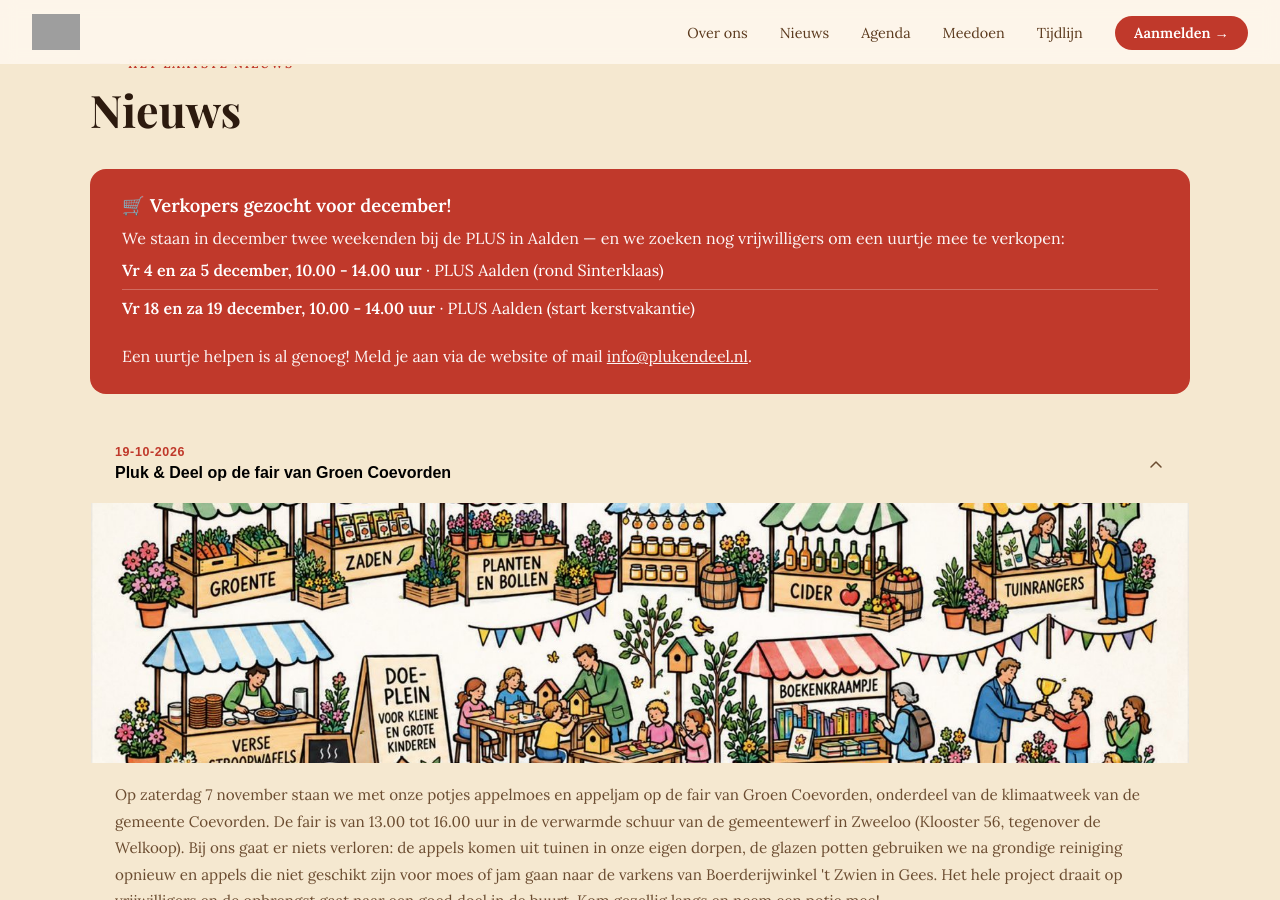
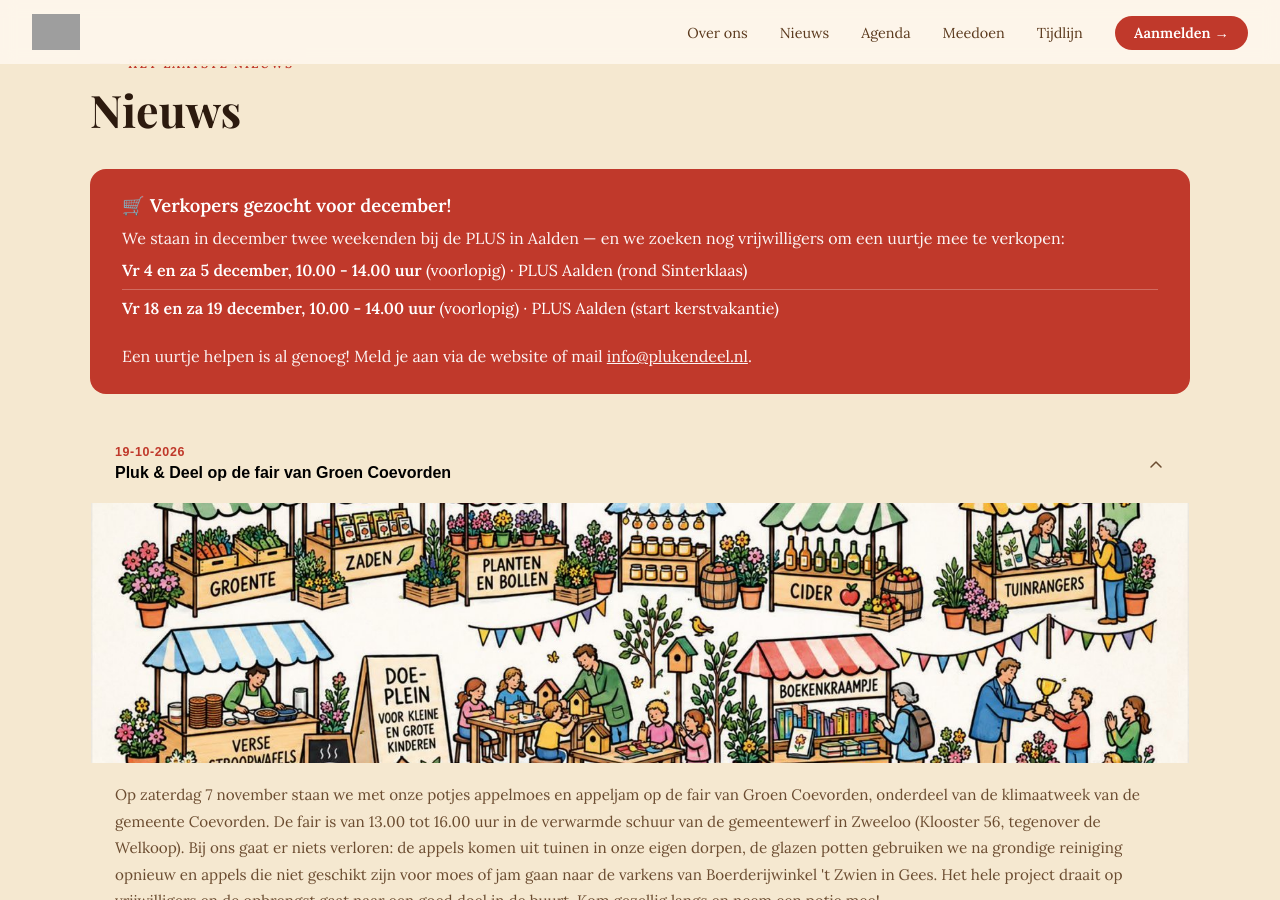
Before and after one commit to PlukenDeel/Pluk-en-Deel-2, a Jekyll site: the page built from index.html, in a window 1280 px wide and 900 px high, scrolled down 2140 px. Built offline with Jekyll 4.4.1, drawn with Linux system fonts in a browser that asks for light colours; some web fonts are replaced; grey boxes are pictures that could not be loaded.

Commit message:
Banner: PLUS-verkoop december weer als voorlopig aangeduid
Sluit aan op _data/agenda.yml, waar de tijden ook voorlopig zijn.

Co-Authored-By: Claude Haiku 5.5 <noreply@anthropic.com>

```diff
--- a/index.html
+++ b/index.html
@@ -89,8 +89,8 @@ layout: default
       <strong>🛒 Verkopers gezocht voor december!</strong>
       <p>We staan in december twee weekenden bij de PLUS in Aalden — en we zoeken nog vrijwilligers om een uurtje mee te verkopen:</p>
       <ul class="oproep-lijst">
-        <li><b>Vr 4 en za 5 december, 10.00 - 14.00 uur</b> · PLUS Aalden (rond Sinterklaas)</li>
-        <li><b>Vr 18 en za 19 december, 10.00 - 14.00 uur</b> · PLUS Aalden (start kerstvakantie)</li>
+        <li><b>Vr 4 en za 5 december, 10.00 - 14.00 uur</b> (voorlopig) · PLUS Aalden (rond Sinterklaas)</li>
+        <li><b>Vr 18 en za 19 december, 10.00 - 14.00 uur</b> (voorlopig) · PLUS Aalden (start kerstvakantie)</li>
       </ul>
       <p>Een uurtje helpen is al genoeg! Meld je aan via de website of mail <a href="mailto:info@plukendeel.nl">info@plukendeel.nl</a>.</p>
     </div>
```
